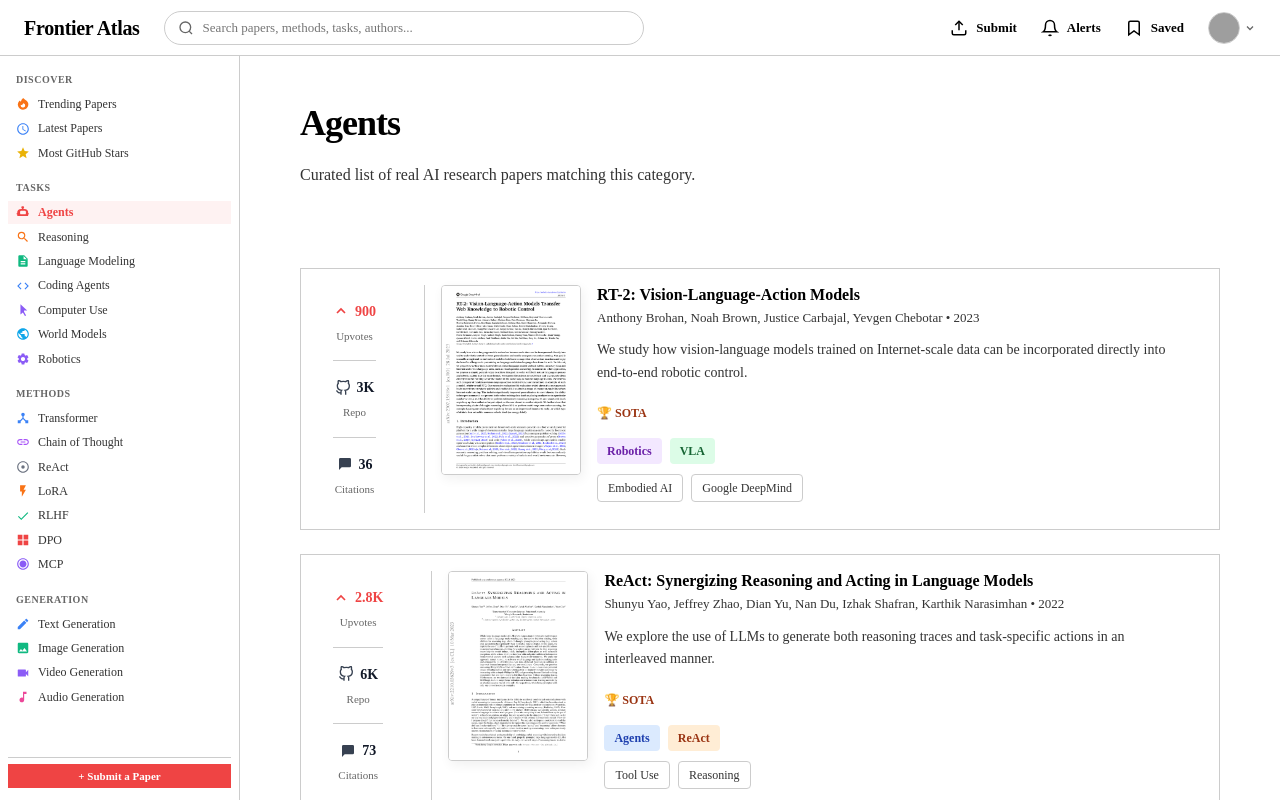
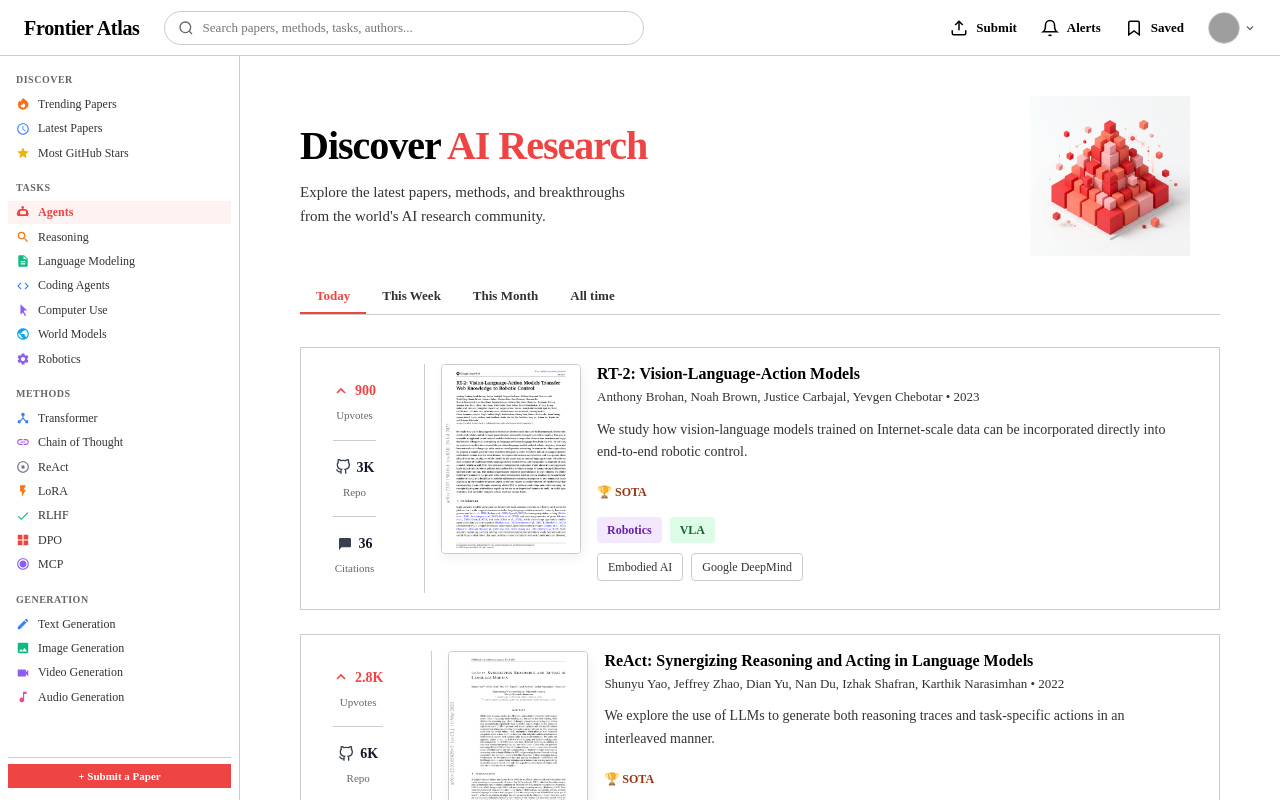
Before and after one commit to Deepak-Solanki04/Frontier_Atlas, a Next.js app: page /agents in a window 1280 px wide. Built offline with nearby package versions, Linux system fonts and the light colour scheme; grey boxes are pictures that could not be loaded.

Commit message:
Replace hero with Discover AI Research, 3D illustration, time filter tabs, updated icons

```diff
--- a/app/[slug]/page.tsx
+++ b/app/[slug]/page.tsx
@@ -20,9 +20,19 @@ export default async function TopicPage({ params }: { params: Promise<{ slug: st
     <main className="feed-container">
       <div className="hero-section">
         <div className="hero-content">
-          <h1 className="hero-title">{data.title}</h1>
-          <p className="hero-subtitle">{data.desc}</p>
+          <h1 className="hero-title">Discover <span className="hero-highlight">AI Research</span></h1>
+          <p className="hero-subtitle">Explore the latest papers, methods, and breakthroughs<br/>from the world&apos;s AI research community.</p>
         </div>
+        <div className="hero-illustration">
+          <img src="/hero-illustration.png" alt="AI Research Illustration" />
+        </div>
+      </div>
+
+      <div className="time-filters">
+        <button className="time-filter active">Today</button>
+        <button className="time-filter">This Week</button>
+        <button className="time-filter">This Month</button>
+        <button className="time-filter">All time</button>
       </div>
 
       <div className="paper-list">
--- a/app/globals.css
+++ b/app/globals.css
@@ -256,65 +256,76 @@ body {
   display: flex;
   justify-content: space-between;
   align-items: center;
-  margin-bottom: 48px;
+  margin-bottom: 24px;
   position: relative;
 }
 
 .hero-content {
-  max-width: 600px;
+  max-width: 500px;
 }
 
 .hero-title {
-  font-size: 36px;
+  font-size: 40px;
   font-weight: 800;
   letter-spacing: -1px;
   color: var(--text-dark);
   margin-bottom: 12px;
+  line-height: 1.1;
+}
+
+.hero-highlight {
+  color: var(--color-red);
 }
 
 .text-red { color: var(--color-red); }
 
 .hero-subtitle {
-  font-size: 16px;
+  font-size: 15px;
   color: var(--text-gray);
-  margin-bottom: 32px;
   line-height: 1.6;
 }
 
-.segmented-tabs {
-  display: inline-flex;
-  border: 1px solid var(--border-color);
-  border-radius: 24px;
-  padding: 4px;
-  gap: 4px;
+.hero-illustration {
+  width: 220px;
+  height: 160px;
+  flex-shrink: 0;
 }
 
-.tab {
-  padding: 6px 16px;
+.hero-illustration img {
+  width: 100%;
+  height: 100%;
+  object-fit: contain;
+}
+
+/* Time filter tabs */
+.time-filters {
+  display: flex;
+  gap: 0;
+  margin-bottom: 32px;
+  border-bottom: 1px solid var(--border-color);
+}
+
+.time-filter {
+  padding: 8px 16px;
   font-size: 13px;
   font-weight: 600;
   color: var(--text-gray);
-  border-radius: 20px;
-  transition: all 0.2s;
+  background: none;
+  border: none;
+  border-bottom: 2px solid transparent;
+  cursor: pointer;
+  font-family: var(--font-serif);
+  transition: color 0.2s;
 }
 
-.tab.active {
-  color: var(--color-red);
-  background: var(--color-red-light); /* Or pure white if border handles it, but light red looks good */
+.time-filter:hover {
+  color: var(--text-dark);
 }
 
-/* Abstract placeholder for the right graphic */
-.hero-graphic-placeholder {
-  width: 200px;
-  height: 150px;
-  position: relative;
-  opacity: 0.1;
-  pointer-events: none;
+.time-filter.active {
+  color: var(--color-red);
+  border-bottom-color: var(--color-red);
 }
-.graphic-block { position: absolute; background: var(--color-red); border-radius: 4px; }
-.b1 { width: 40px; height: 40px; top: 0; left: 80px; }
-.b2 { width: 30px; height: 30px; top: 50px; left: 40px; }
-.b3 { width: 50px; height: 50px; top: 60px; left: 90px; }
 
 /* Paper Cards */
 .paper-list {
```
Also changed, not shown: public/hero-illustration.png (added).
